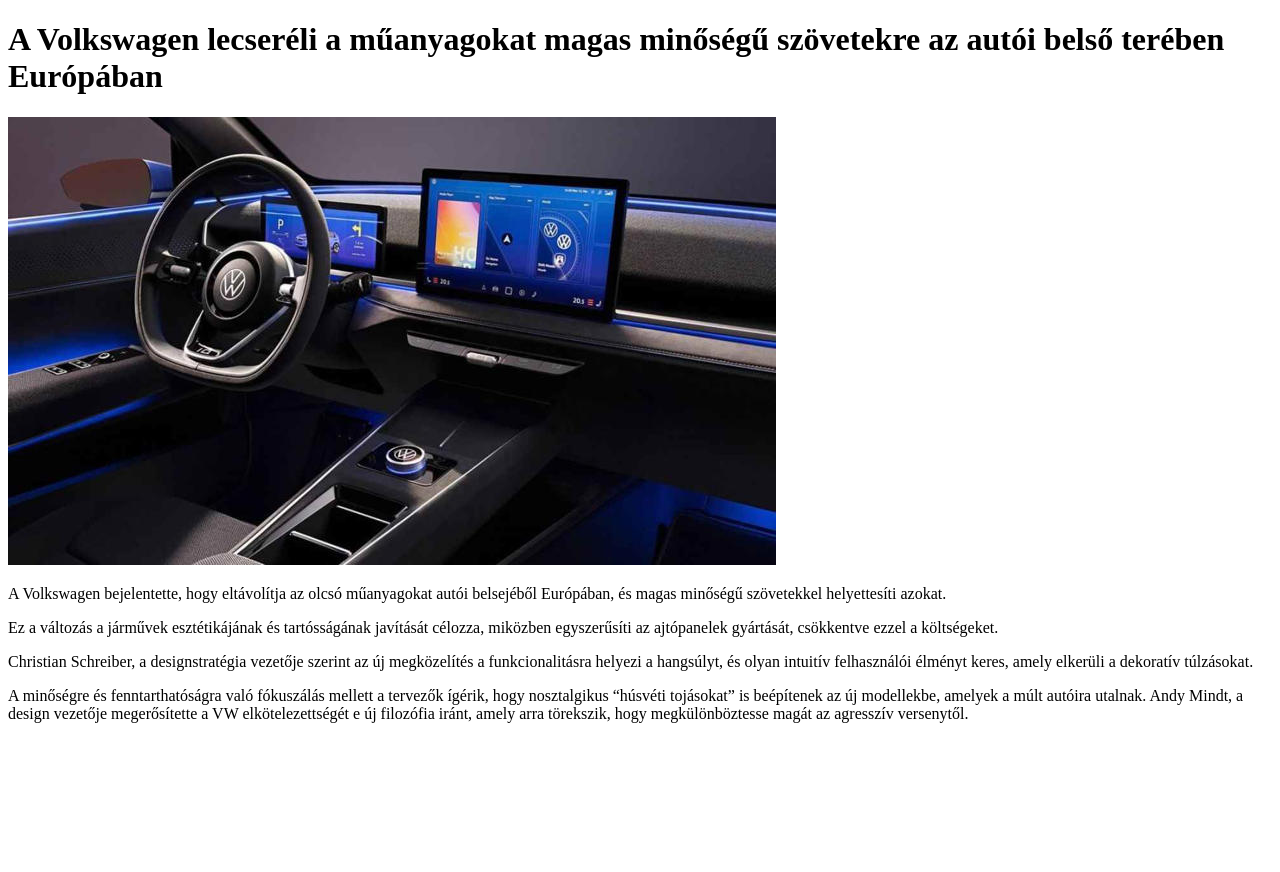
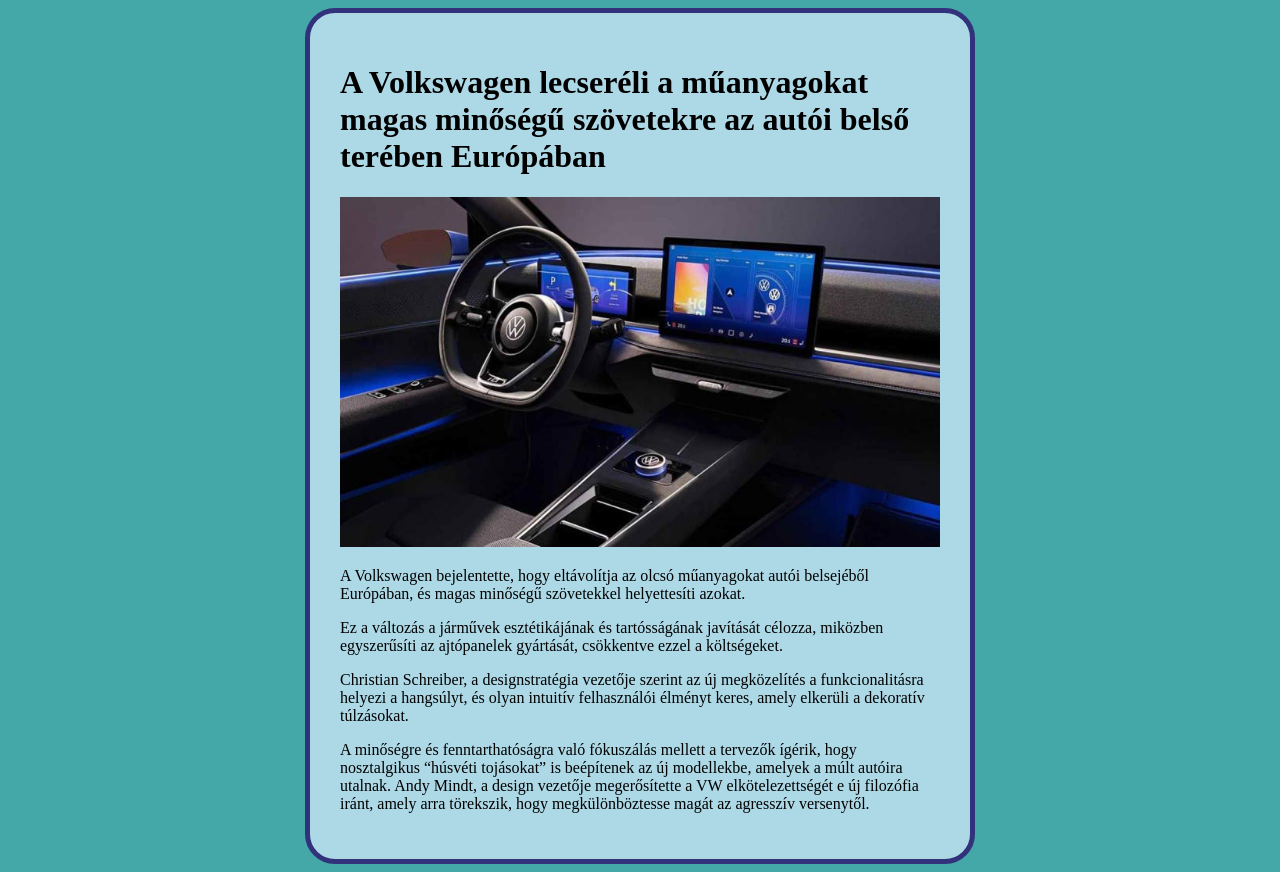
Before and after one commit to borosb24d/2024-10-03, a plain HTML site: page index.html in a window 1280 px wide. Before the commit the page ends 800 px from the top, so only its background shows below. Drawn offline with Linux system fonts and the light colour scheme.

Commit message:
készvan

```diff
--- a/index.html
+++ b/index.html
@@ -1,18 +1,28 @@
 <!DOCTYPE html>
 <html lang="en">
+
 <head>
     <meta charset="UTF-8">
     <meta name="viewport" content="width=device-width, initial-scale=1.0">
     <title>voltsvagen</title>
+    <link rel="stylesheet" href="style.css">
 </head>
+
 <body>
-    <div>
+    <div id="content">
         <h1>A Volkswagen lecseréli a műanyagokat magas minőségű szövetekre az autói belső terében Európában</h1>
-<img src="AA1rByNy.jpg" alt="Volkswagen">
-<p>A Volkswagen bejelentette, hogy eltávolítja az olcsó műanyagokat autói belsejéből Európában, és magas minőségű szövetekkel helyettesíti azokat.</p>
-<p>Ez a változás a járművek esztétikájának és tartósságának javítását célozza, miközben egyszerűsíti az ajtópanelek gyártását, csökkentve ezzel a költségeket.</p>
-<p>Christian Schreiber, a designstratégia vezetője szerint az új megközelítés a funkcionalitásra helyezi a hangsúlyt, és olyan intuitív felhasználói élményt keres, amely elkerüli a dekoratív túlzásokat.</p>
-<p>A minőségre és fenntarthatóságra való fókuszálás mellett a tervezők ígérik, hogy nosztalgikus “húsvéti tojásokat” is beépítenek az új modellekbe, amelyek a múlt autóira utalnak. Andy Mindt, a design vezetője megerősítette a VW elkötelezettségét e új filozófia iránt, amely arra törekszik, hogy megkülönböztesse magát az agresszív versenytől.</p>
+        <img src="AA1rByNy.jpg" alt="Volkswagen">
+        <p>A Volkswagen bejelentette, hogy eltávolítja az olcsó műanyagokat autói belsejéből Európában, és magas
+            minőségű szövetekkel helyettesíti azokat.</p>
+        <p>Ez a változás a járművek esztétikájának és tartósságának javítását célozza, miközben egyszerűsíti az
+            ajtópanelek gyártását, csökkentve ezzel a költségeket.</p>
+        <p>Christian Schreiber, a designstratégia vezetője szerint az új megközelítés a funkcionalitásra helyezi a
+            hangsúlyt, és olyan intuitív felhasználói élményt keres, amely elkerüli a dekoratív túlzásokat.</p>
+        <p>A minőségre és fenntarthatóságra való fókuszálás mellett a tervezők ígérik, hogy nosztalgikus “húsvéti
+            tojásokat” is beépítenek az új modellekbe, amelyek a múlt autóira utalnak. Andy Mindt, a design vezetője
+            megerősítette a VW elkötelezettségét e új filozófia iránt, amely arra törekszik, hogy megkülönböztesse magát
+            az agresszív versenytől.</p>
     </div>
 </body>
+
 </html>
--- a/style.css
+++ b/style.css
@@ -0,0 +1,16 @@
+#content{
+    width: 600px;
+    border: 5px solid rgb(50, 50, 124);
+    margin: auto;
+    padding: 30px;
+    background-color: lightblue;
+    border-radius: 30px;
+}
+
+img {
+    width: 100%;
+}
+
+body {
+    background-color: rgb(68, 168, 168);
+}
```
